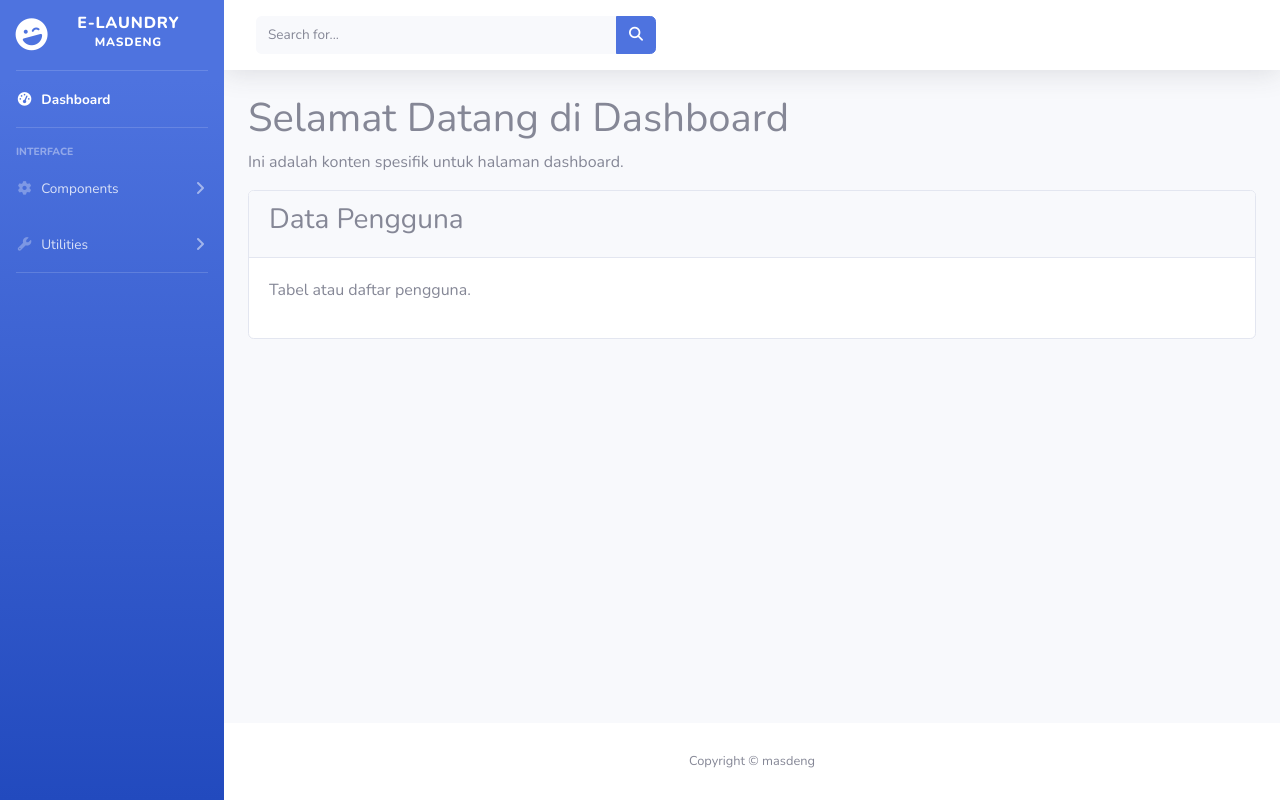
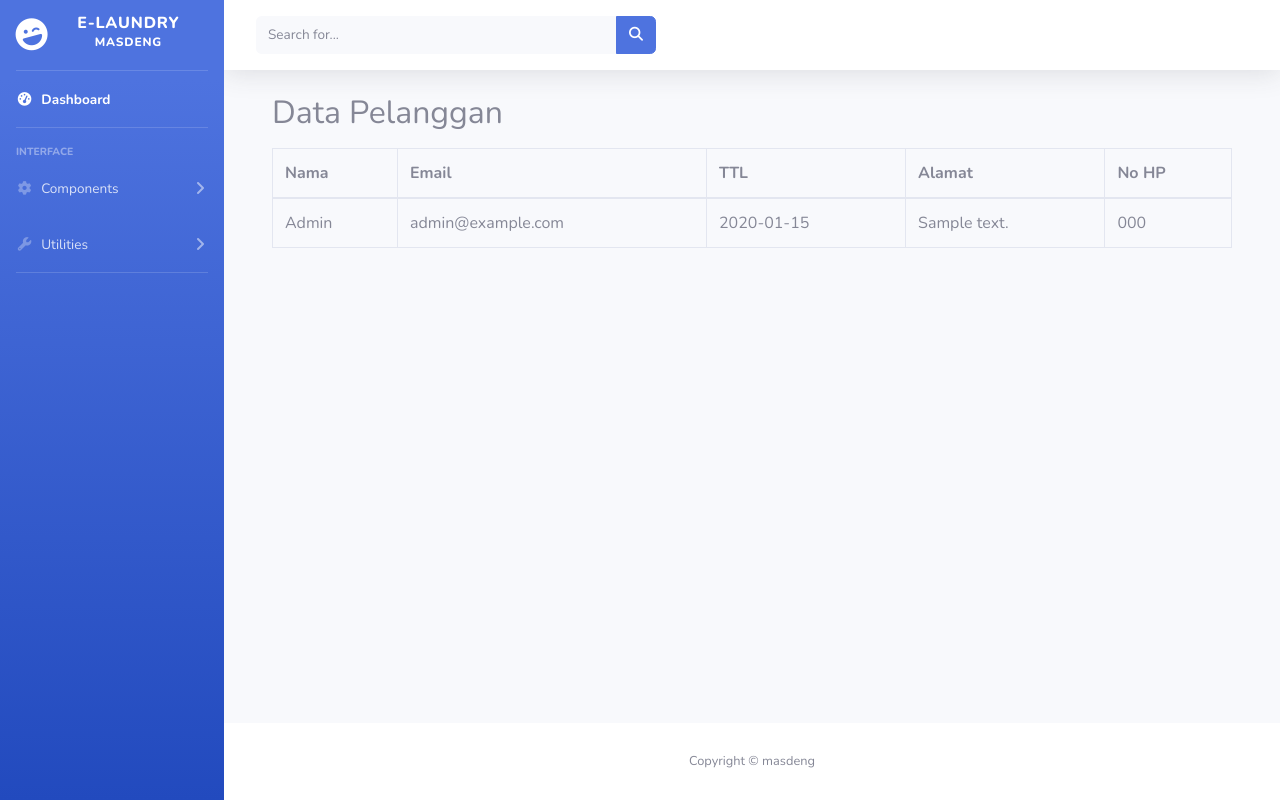
Before and after one commit to fj-star/SiLit.ujikom, a Laravel app: page /pelanggan/dashboard in a window 1280 px wide. Run offline with Laravel 12, Linux system fonts and the light colour scheme; a user stored in the database is signed in; data comes from the database, SQL or seed files in the repository; tables that the repository leaves empty hold one stand-in row (values such as "Sample post"); some libraries are stand-ins or nearby versions.

Commit message:
tambah pelanggan

```diff
--- a/app/Http/Controllers/Admin/PelangganController.php
+++ b/app/Http/Controllers/Admin/PelangganController.php
@@ -11,7 +11,7 @@ class PelangganController extends Controller
     public function index()
     {
         $pelanggans = Pelanggan::all();
-        return view('pages.admin.pelanggan.index', compact('pelanggans'));
+        return view('pages.admin.customer.index', compact('pelanggans'));
     }
 
     public function create()
--- a/resources/views/layouts/sidebar.blade.php
+++ b/resources/views/layouts/sidebar.blade.php
@@ -11,7 +11,7 @@
     <hr class="sidebar-divider my-0">
 
     <li class="nav-item active">
-        <a class="nav-link" href="index.html">
+        <a class="nav-link" href="{{ route('admin.dashboard') }}">
             <i class="fas fa-fw fa-tachometer-alt"></i>
             <span>Dashboard</span></a>
     </li>
--- /dev/null
+++ b/resources/views/pages/admin/customer/index.blade.php
@@ -0,0 +1,33 @@
+
+@extends('layouts.main')
+
+@section('title', 'Dashboard')
+
+@section('content')
+    <div class="container">
+    <h2>Data Pelanggan</h2>
+    {{-- <a href="{{ route('admin.pelanggans.create') }}" class="btn btn-primary">Tambah Pelanggan</a> --}}
+    <table class="table table-bordered mt-3">
+        <thead>
+            <tr>
+                <th>Nama</th>
+                <th>Email</th>
+                <th>TTL</th>
+                <th>Alamat</th>
+                <th>No HP</th>
+            </tr>
+        </thead>
+        <tbody>
+            @foreach ($pelanggans as $p)
+            <tr>
+                <td>{{ $p->user->name }}</td>
+                <td>{{ $p->user->email }}</td>
+                <td>{{ $p->ttl }}</td>
+                <td>{{ $p->alamat }}</td>
+                <td>{{ $p->no_hp }}</td>
+            </tr>
+            @endforeach
+        </tbody>
+    </table>
+</div>
+@endsection
--- a/resources/views/pages/admin/index.blade.php
+++ b/resources/views/pages/admin/index.blade.php
@@ -21,9 +21,8 @@
                 <div class="mb-3 text-success">
                     <i class="fas fa-users fa-2x"></i>
                 </div>
-                <h5 class="card-title mb-2">Daftar Pelanggan</h5>
-                <p class="card-text text-muted">Lihat semua pelanggan.</p>
-                <a href="#" class="btn btn-sm btn-success">Lihat</a>
+                <h5 class="card-title mb-2">Tambah Pelanggan</h5>
+                <a href="{{ route('admin.pelanggans.index') }}" class="btn btn-sm btn-success">Tambah</a>
             </div>
         </div>
 
--- a/resources/views/pages/admin/pelanggan/index.blade.php
+++ /dev/null
@@ -1,18 +0,0 @@
-
-@extends('layouts.main')
-
-@section('title', 'Dashboard')
-
-@section('content')
-    <h1>Selamat Datang di Dashboard</h1>
-    <p>Ini adalah konten spesifik untuk halaman dashboard.</p>
-
-    <div class="card">
-        <div class="card-header">
-            <h3>Data Pengguna</h3>
-        </div>
-        <div class="card-body">
-            <p>Tabel atau daftar pengguna.</p>
-        </div>
-    </div>
-@endsection
--- a/routes/web.php
+++ b/routes/web.php
@@ -19,7 +19,9 @@ Route::middleware('auth')->group(function () {
     Route::delete('/profile', [ProfileController::class, 'destroy'])->name('profile.destroy');
 });
 
-
+Route::middleware(['auth', 'role:admin'])->prefix('admin')->name('admin.')->group(function () {
+    Route::resource('pelanggans', PelangganController::class);
+});
 Route::middleware(['auth', 'role:admin'])->get('/admin/dashboard', [AdminController::class, 'index'])->name('admin.dashboard');
 Route::middleware(['auth', 'role:pelanggan'])->get('/pelanggan/dashboard', [PelangganController::class, 'index'])->name('pelanggan.dashboard');
 
```
